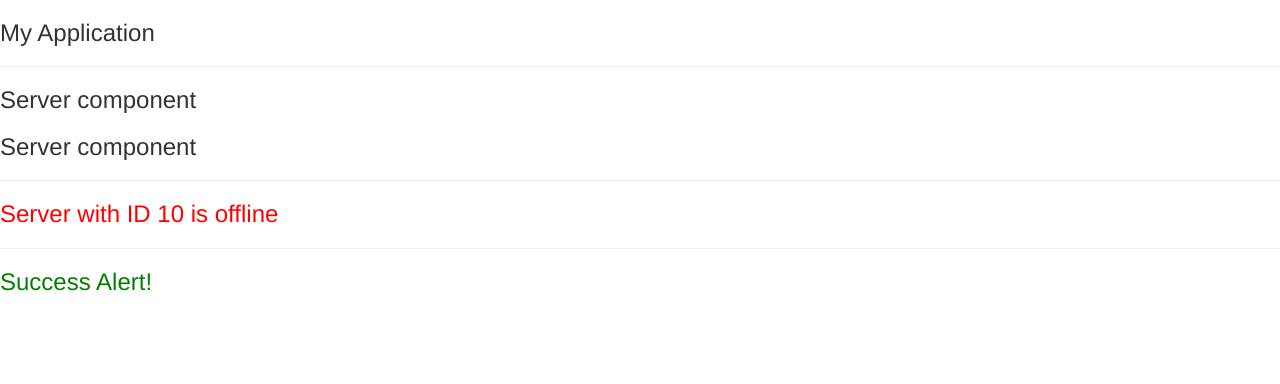
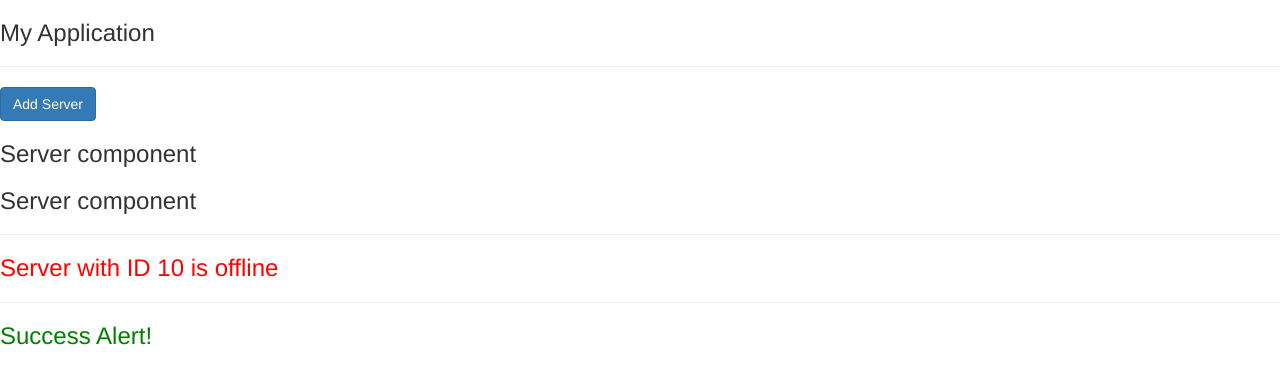
Before and after one commit to johanbeauce/complete-guide-to-angular, an Angular app: page / in a window 1280 px wide. Shown: the top 384 px of the page. Built offline with nearby package versions, Linux system fonts and the light colour scheme.

Commit message:
Add property binding

```diff
--- a/src/app/servers/servers.component.html
+++ b/src/app/servers/servers.component.html
@@ -1,2 +1,3 @@
+<button class="btn btn-primary" [disabled]="serverEnable">Add Server</button>
 <app-server></app-server>
 <app-server></app-server>
--- a/src/app/servers/servers.component.ts
+++ b/src/app/servers/servers.component.ts
@@ -7,9 +7,14 @@
 })
 export class ServersComponent implements OnInit {
 
+  serverEnable = true;
+
   constructor() { }
 
   ngOnInit() {
+    setTimeout(() => {
+      this.serverEnable = false;
+    }, 2000);
   }
 
 }
```
